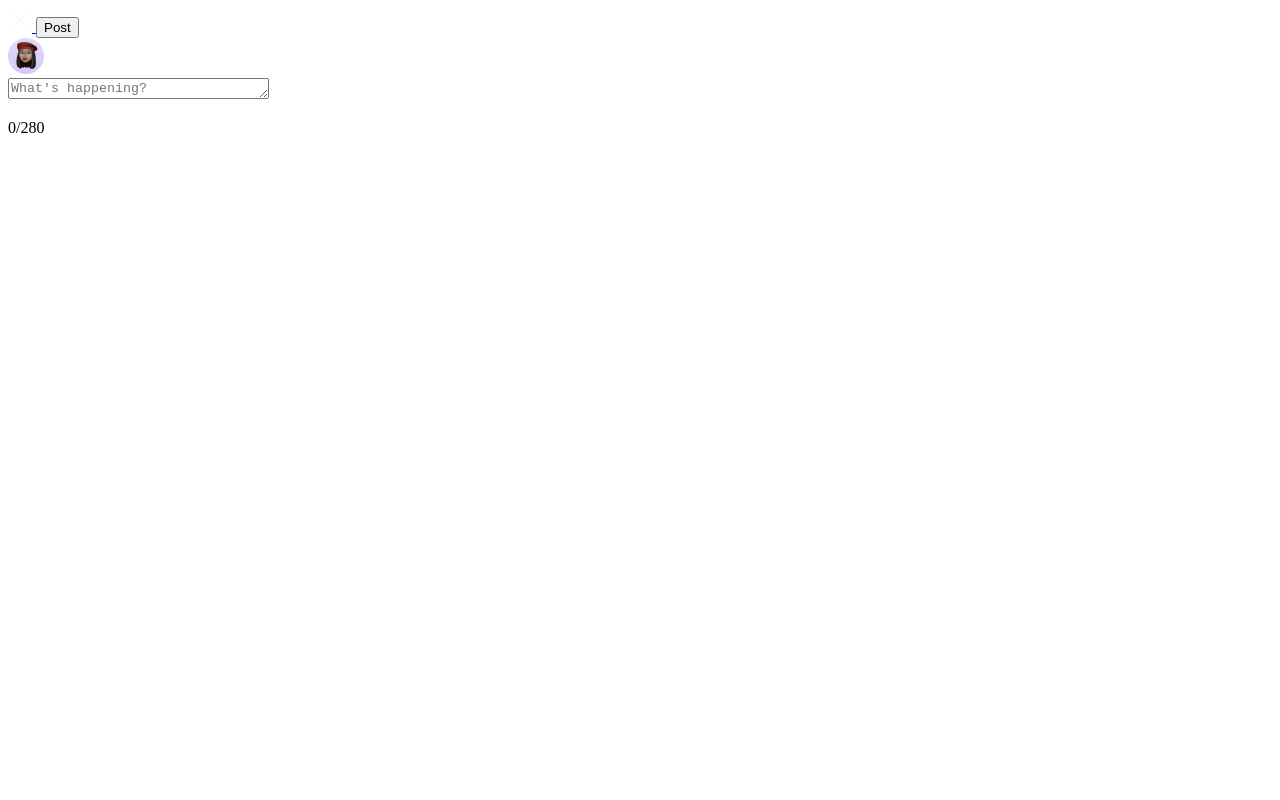
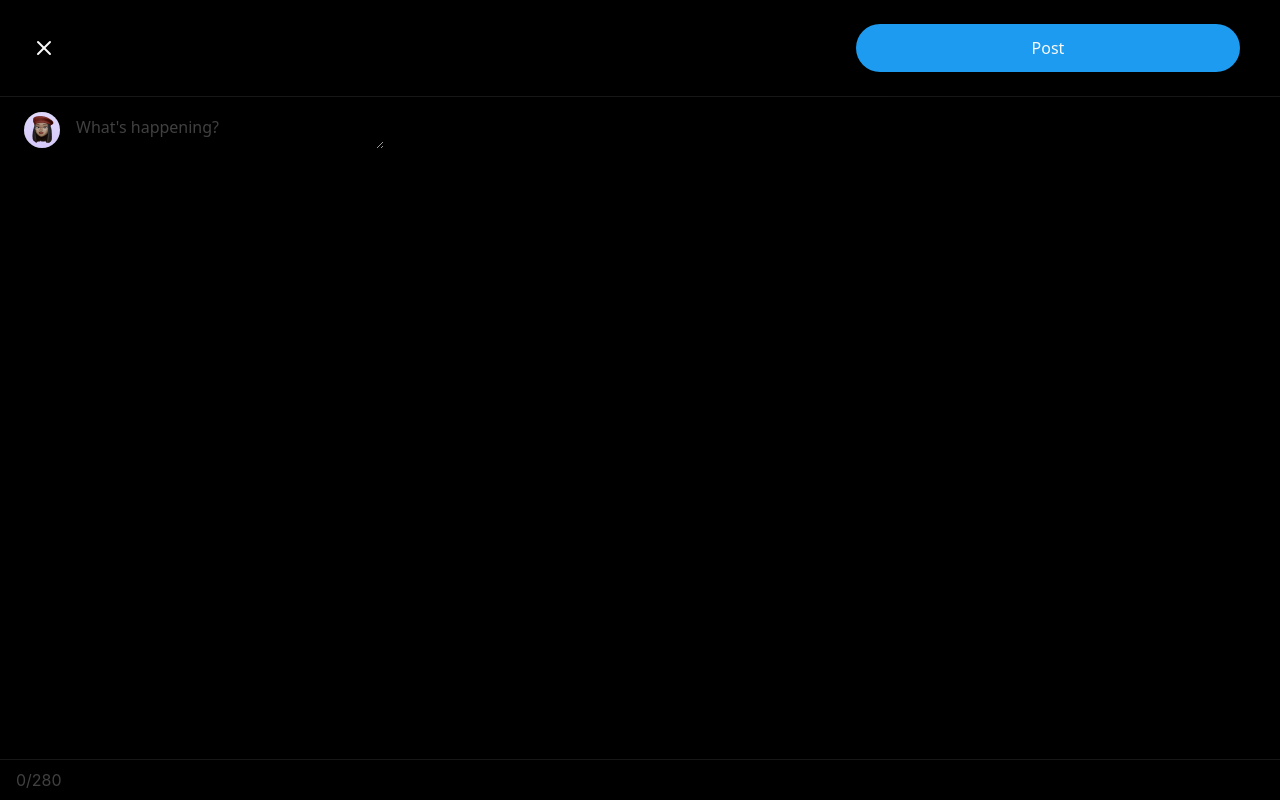
Before and after one commit to 100x-Engineers/layouts-assignment-BVM-09, a plain HTML site: page src/Home/Compose.html in a window 1280 px wide. Drawn offline with Linux system fonts and the light colour scheme; the site is published under a folder, as on GitHub Pages, so addresses that start at the root find nothing.

Commit message:
fixed some issues in tailwind for deployment

```diff
--- a/src/Home/Compose.html
+++ b/src/Home/Compose.html
@@ -3,7 +3,7 @@
 <head>
     <meta charset="UTF-8">
     <meta name="viewport" content="width=device-width, initial-scale=1.0">
-    <link rel="stylesheet" href="/dist/output.css" />
+    <link rel="stylesheet" href="../../dist/output.css" />
     <title>Document</title>
 </head>
 <body class="bg-neutral-1000 text-neutral-50">
```
Also changed, not shown: src/Home/Home-feed.html (+1 -1 lines), src/Home/profile-edit.html (+1 -1 lines), src/Home/profile.html (+1 -1 lines), src/index.html (+1 -1 lines), src/login/step-1.html (+1 -1 lines), src/login/step-2.html (+1 -1 lines), src/login/step-3.html (+1 -1 lines), src/login/step-4.html (+1 -1 lines).
